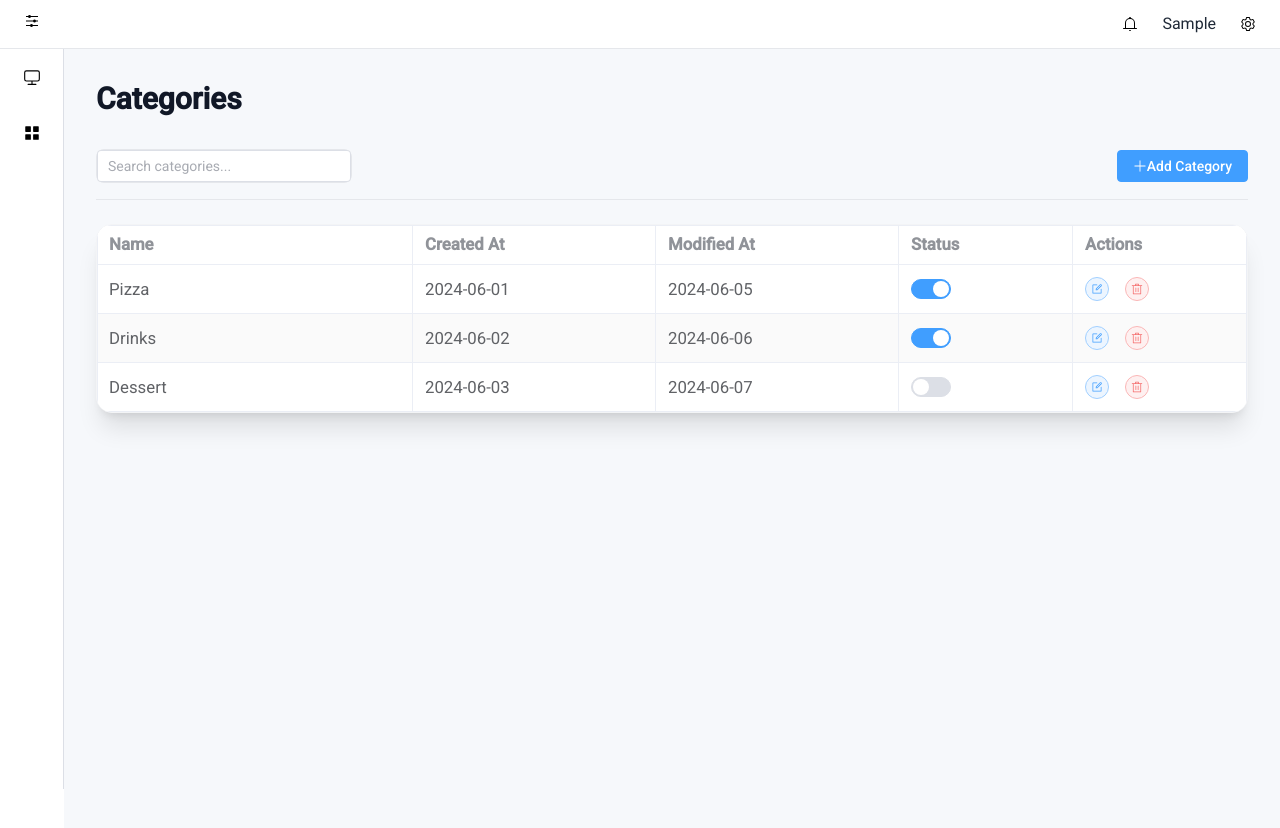
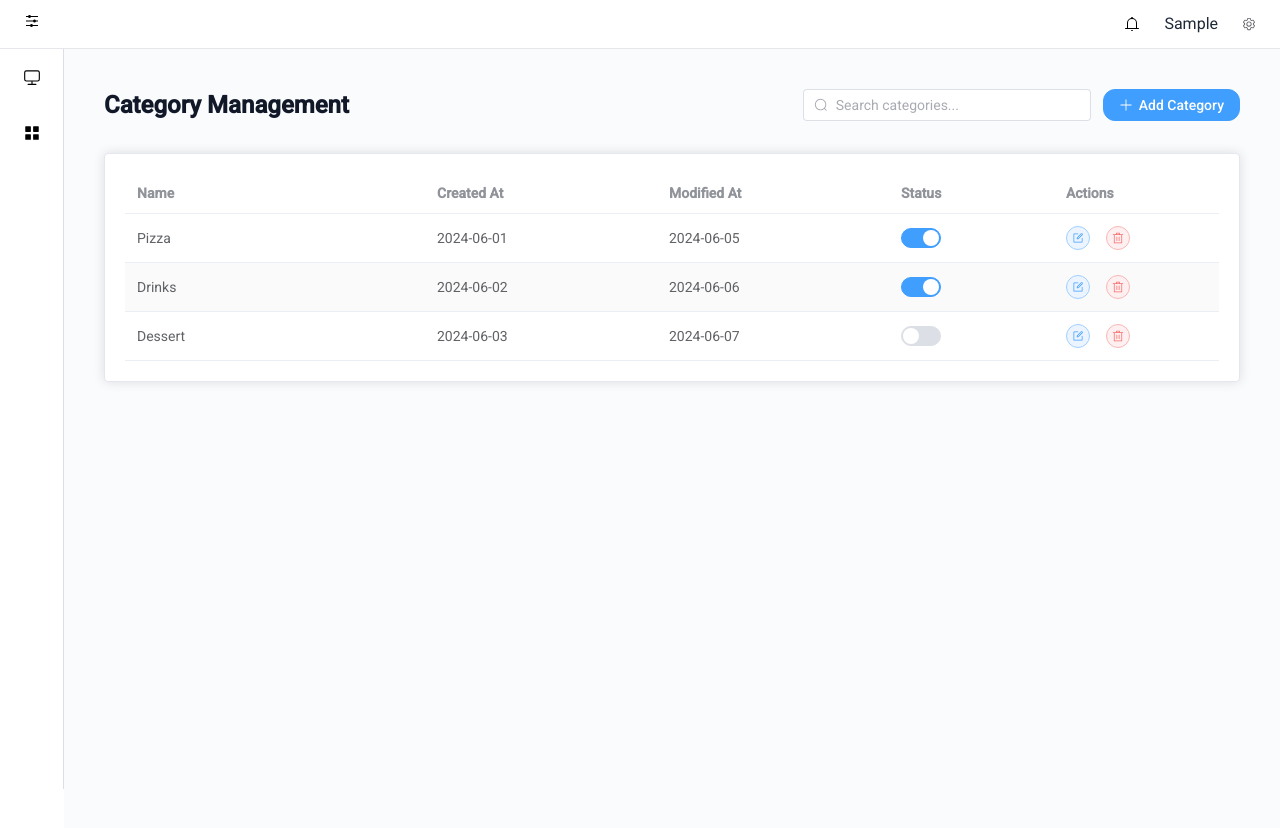
Before and after one commit to cheakimhengg/Celastic, a Vue app: page /admin/categories in a window 1280 px wide. Shown: the top 828 px of the page. Built offline with nearby package versions, Linux system fonts and the light colour scheme; sample sign-in values are in the browser's storage.

Commit message:
implement logout feature

```diff
--- a/components.d.ts
+++ b/components.d.ts
@@ -13,6 +13,9 @@ declare module 'vue' {
     ElButton: typeof import('element-plus/es')['ElButton']
     ElCard: typeof import('element-plus/es')['ElCard']
     ElDialog: typeof import('element-plus/es')['ElDialog']
+    ElDropdown: typeof import('element-plus/es')['ElDropdown']
+    ElDropdownItem: typeof import('element-plus/es')['ElDropdownItem']
+    ElDropdownMenu: typeof import('element-plus/es')['ElDropdownMenu']
     ElForm: typeof import('element-plus/es')['ElForm']
     ElFormItem: typeof import('element-plus/es')['ElFormItem']
     ElIcon: typeof import('element-plus/es')['ElIcon']
--- a/src/components/Navbar.vue
+++ b/src/components/Navbar.vue
@@ -13,16 +13,34 @@
       </el-icon>
       <span class="mx-2 text-gray-800 capitalize whitespace-nowrap">{{ username.charAt(0).toUpperCase() +
         username.slice(1) }}</span>
-      <el-icon class="relative cursor-pointer hover:text-primary transition-colors duration-200">
-        <Setting />
-      </el-icon>
+      <el-dropdown @command="handleDropdownCommand" placement="bottom-end">
+        <span class="flex items-center cursor-pointer">
+          <el-icon class="relative hover:text-primary transition-colors duration-200">
+            <component :is="isLoggingOut ? Loading : Setting" class="animate-spin" v-if="isLoggingOut" />
+            <Setting v-else />
+          </el-icon>
+        </span>
+        <template #dropdown>
+          <el-dropdown-menu>
+            <el-dropdown-item command="logout" :disabled="isLoggingOut">
+              <span v-if="isLoggingOut">
+                <el-icon class="mr-1">
+                  <Loading />
+                </el-icon> Logging out...
+              </span>
+              <span v-else>Logout</span>
+            </el-dropdown-item>
+          </el-dropdown-menu>
+        </template>
+      </el-dropdown>
     </div>
   </div>
 </template>
 
 <script lang="ts" setup>
 import { ref } from 'vue';
-import { Operation, Bell, Setting } from '@element-plus/icons-vue';
+import { Operation, Bell, Setting, Loading } from '@element-plus/icons-vue';
+import { useRouter } from 'vue-router';
 
 const props = defineProps({
   toggleSidebar: {
@@ -32,4 +50,28 @@ const props = defineProps({
 });
 
 const username = ref(localStorage.getItem('username') || 'Admin');
+const router = useRouter();
+const isLoggingOut = ref(false);
+
+async function handleDropdownCommand(command: string) {
+  if (command === 'logout' && !isLoggingOut.value) {
+    isLoggingOut.value = true;
+    // Simulate async logout (in real app, could call API or just clear storage)
+    setTimeout(() => {
+      localStorage.clear();
+      router.push('/login');
+      isLoggingOut.value = false;
+    }, 800);
+  }
+}
 </script>
+
+<style scoped>
+:deep(.el-dropdown .el-icon),
+:deep(.el-dropdown .el-icon:hover),
+:deep(.el-dropdown .el-icon:focus) {
+  border: none !important;
+  outline: none !important;
+  box-shadow: none !important;
+}
+</style>
--- a/src/router/index.ts
+++ b/src/router/index.ts
@@ -38,4 +38,19 @@ const router = createRouter({
   ],
 });
 
+router.beforeEach((to, from, next) => {
+  const token = localStorage.getItem('token');
+  if (to.path.startsWith('/admin')) {
+    if (!token) {
+      next({ path: '/login' });
+      return;
+    }
+  }
+  if ((to.path === '/login' || to.path === '/register') && token) {
+    next({ path: '/admin/dashboard' });
+    return;
+  }
+  next();
+});
+
 export default router;
--- a/src/views/Category.vue
+++ b/src/views/Category.vue
@@ -1,37 +1,39 @@
 <template>
-    <div class="min-h-screen w-full bg-[#f6f8fb]">
-        <div class="w-full px-4 md:px-8 pt-8">
+    <div class="w-full min-h-screen bg-[#fafbfc] p-6 md:p-10">
+        <!-- Header Row -->
         <div class="flex flex-col md:flex-row md:items-center md:justify-between mb-8 gap-4">
-                <h2 class="text-3xl font-bold text-gray-900">Categories</h2>
-            </div>
-            <div
-                class="flex flex-col md:flex-row md:items-center md:justify-between mb-6 gap-4 border-b border-gray-200 pb-4">
-                <el-input v-model="search" placeholder="Search categories..." clearable
-                    class="w-full md:w-64 rounded-lg border border-gray-200" />
-                <el-button type="primary" @click="openAddModal" class="self-end md:self-auto">
+            <h1 class="text-2xl font-bold text-gray-900">Category Management</h1>
+            <div class="flex items-center gap-3 w-full md:w-auto">
+                <el-input v-model="search" placeholder="Search categories..." class="w-full md:w-72" clearable>
+                    <template #prefix>
+                        <el-icon>
+                            <Search />
+                        </el-icon>
+                    </template>
+                </el-input>
+                <el-button type="primary" @click="openAddModal" class="rounded-xl">
                     <el-icon>
                         <Plus />
                     </el-icon>
-                    Add Category
+                    <span class="ml-1">Add Category</span>
                 </el-button>
             </div>
-            <div class="bg-white rounded-2xl shadow-xl border border-gray-100 overflow-x-auto w-full">
-                <el-table :data="filteredCategories" stripe border
-                    class="w-full custom-table modern-table min-w-[700px]" :row-class-name="() => 'custom-row'">
-                    <el-table-column prop="name" label="Name" min-width="180" header-class-name="custom-header" />
-                    <el-table-column prop="createdAt" label="Created At" min-width="140"
-                        header-class-name="custom-header" />
-                    <el-table-column prop="modifiedAt" label="Modified At" min-width="140"
-                        header-class-name="custom-header" />
-                    <el-table-column prop="status" label="Status" min-width="100" header-class-name="custom-header">
+        </div>
+
+        <!-- Category Table -->
+        <el-card class="p-0">
+            <el-table :data="filteredCategories" stripe class="w-full" height="auto">
+                <el-table-column prop="name" label="Name" min-width="180" />
+                <el-table-column prop="createdAt" label="Created At" min-width="140" />
+                <el-table-column prop="modifiedAt" label="Modified At" min-width="140" />
+                <el-table-column prop="status" label="Status" min-width="100">
                     <template #default="{ row }">
                         <el-switch v-model="row.status" />
                     </template>
                 </el-table-column>
-                    <el-table-column label="Actions" min-width="100" header-class-name="custom-header">
+                <el-table-column label="Actions" min-width="100">
                     <template #default="{ row }">
-                            <el-button size="small" type="primary" circle plain @click="openEditModal(row)"
-                                class="mr-1">
+                        <el-button size="small" type="primary" circle plain @click="openEditModal(row)" class="mr-1">
                             <el-icon>
                                 <Edit />
                             </el-icon>
@@ -45,16 +47,16 @@
                 </el-table-column>
             </el-table>
             <div v-if="!filteredCategories.length"
-                    class="text-center text-gray-400 py-12 text-lg bg-white rounded-b-2xl">No
-                    categories found.</div>
+                class="text-center text-gray-400 py-12 text-lg bg-white rounded-b-2xl">
+                No categories found.
             </div>
-        </div>
+        </el-card>
 
         <!-- Add/Edit Dialog -->
         <el-dialog :model-value="showModal" @close="closeModal" :title="isEdit ? 'Edit Category' : 'Add Category'"
-            width="400px" center>
+            width="400px" class="rounded-2xl">
             <el-form @submit.prevent="isEdit ? updateCategory() : addCategory()" :model="modalCategoryObj"
-                label-width="120px">
+                label-width="120px" class="space-y-2">
                 <el-form-item label="Category Name" :error="modalError">
                     <el-input v-model="modalCategoryObj.name" placeholder="e.g. Pizza, Drinks, Dessert" />
                 </el-form-item>
@@ -87,7 +89,7 @@
 <script setup lang="ts">
 import { ref, computed } from 'vue'
 import { ElMessage } from 'element-plus'
-import { Plus, Edit, Delete } from '@element-plus/icons-vue'
+import { Plus, Edit, Delete, Search } from '@element-plus/icons-vue'
 
 interface Category {
     name: string
```
Also changed, not shown: src/views/Login.vue (+17 -44 lines), src/views/Register.vue (+22 -60 lines). Lines whose indentation alone changed are shown as unchanged.
